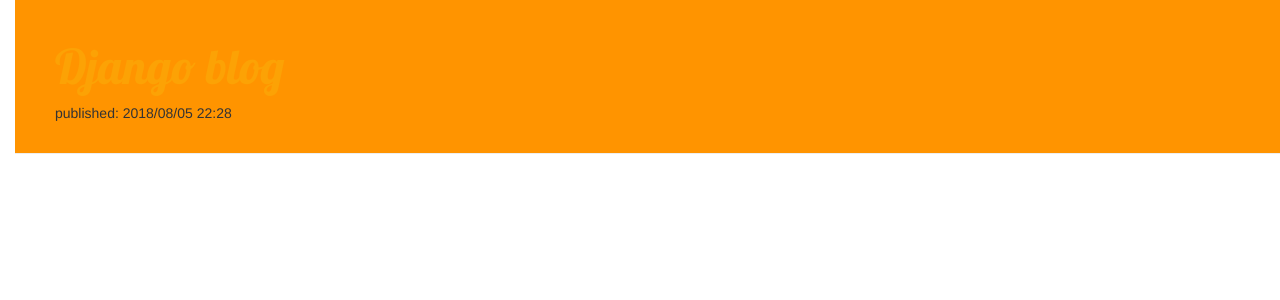
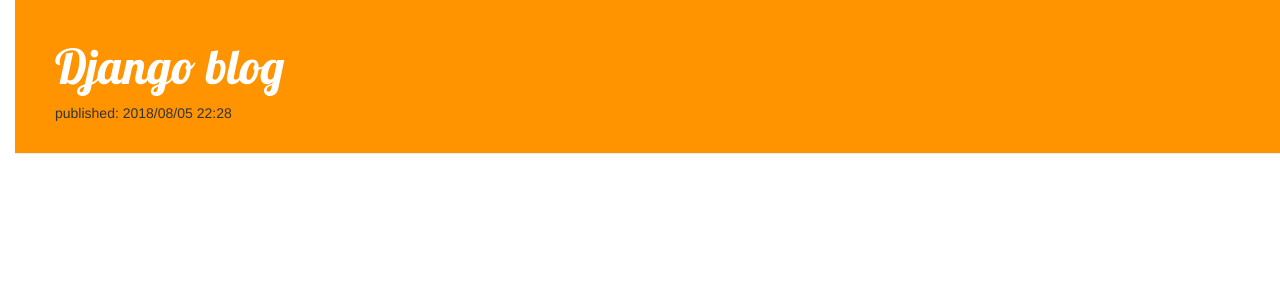
Before and after one commit to maxihui/my-blog, a Django app: page / in a window 1280 px wide. Shown: the top 300 px of the page. Run offline with Django 3.2, Linux system fonts and the light colour scheme; data that the repository does not hold is empty; some libraries are stand-ins or nearby versions.

Commit message:
modified css style.

```diff
--- a/mysite/blog/static/css/blog.css
+++ b/mysite/blog/static/css/blog.css
@@ -1,11 +1,7 @@
-h1 a {
-	color: #FCA205;
-	font-family: 'Lobster';
-}
-
 body {
 	padding-left: 15px;
 }
+
 
 .page-header {
     background-color: #ff9400;
@@ -13,7 +9,7 @@ body {
     padding: 20px 20px 20px 40px;
 }
 
-.page-header h1, .page_header h1 a, .page-header h1 a:visited, .page-header h1 a:active {
+.page-header h1, .page-header h1 a, .page-header h1 a:visited, .page-header h1 a:active {
     color: #ffffff;
     font-size: 36pt;
     text-decoration: none;
@@ -24,7 +20,7 @@ body {
 }
 
 h1, h2, h3, h4 {
-	font-family: "Lobster", cursive;
+    font-family: 'Lobster', cursive;
 }
 
 .date {
@@ -36,7 +32,7 @@ h1, h2, h3, h4 {
     float: right;
 }
 
-.post-form textarea, .past-form input {
+.post-form textarea, .post-form input {
     width: 100%;
 }
 
```
Lines whose indentation alone changed are shown as unchanged.
